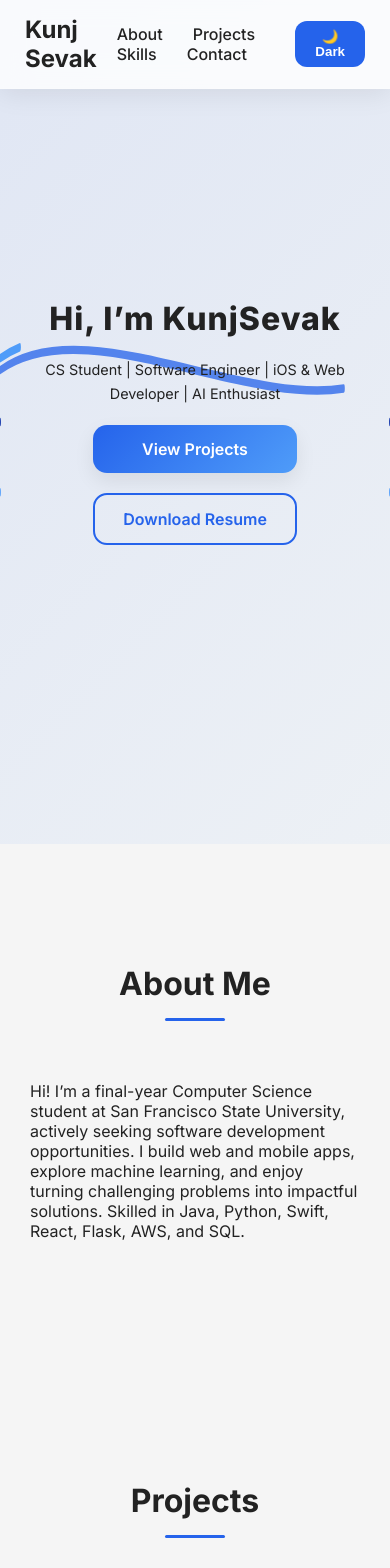
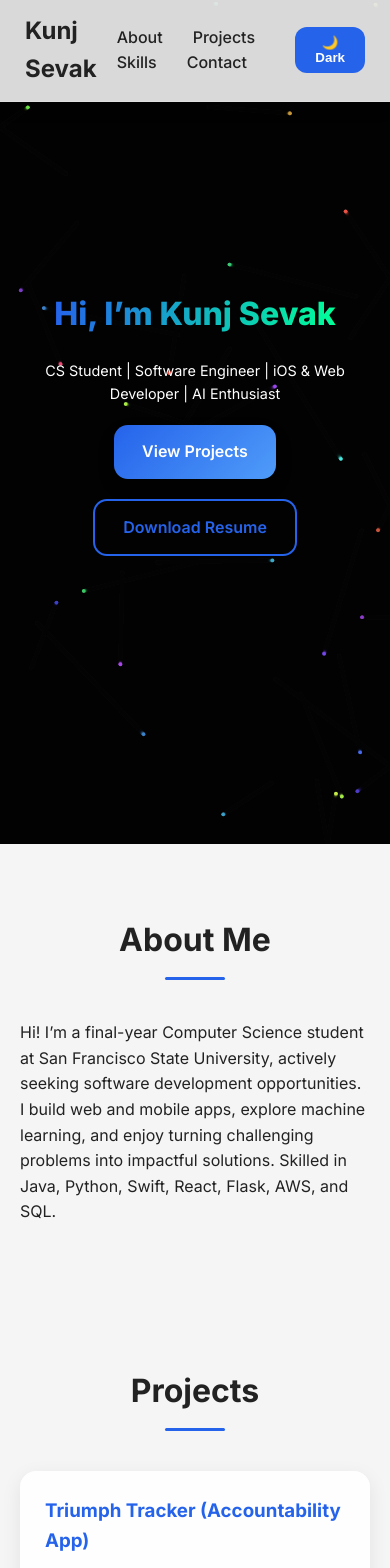
Before and after one commit to KunjSevak1919/Portfolio-Website, a React (Vite) app: page / in a window 390 px wide. Shown: the top 1568 px of the page. Built offline with nearby package versions, Linux system fonts and the light colour scheme.

Commit message:
Improved Version

```diff
--- a/package.json
+++ b/package.json
@@ -10,9 +10,11 @@
     "preview": "vite preview"
   },
   "dependencies": {
+    "emailjs-com": "^3.2.0",
     "framer-motion": "^12.23.12",
     "react": "^19.1.1",
-    "react-dom": "^19.1.1"
+    "react-dom": "^19.1.1",
+    "react-icons": "^5.5.0"
   },
   "devDependencies": {
     "@eslint/js": "^9.33.0",
--- a/src/AnimatedBackground.jsx
+++ /dev/null
@@ -1,52 +0,0 @@
-import { motion } from "framer-motion";
-
-const snakes = [
-  { stroke: "#2563eb", duration: 10, delay: 0, offset: 100 },
-  { stroke: "#4f9cf9", duration: 15, delay: 5, offset: 50 },
-  { stroke: "#1e40af", duration: 20, delay: 10, offset: 100 },
-  { stroke: "#60a5fa", duration: 25, delay: 15, offset: 150 },
-];
-
-export default function AnimatedBackground() {
-  return (
-    <svg
-      style={{
-        position: "absolute",
-        top: 0,
-        left: 0,
-        width: "100%",
-        height: "100%",
-        zIndex: 0,
-        overflow: "visible",
-      }}
-      viewBox="0 0 1200 600"
-      preserveAspectRatio="none"
-    >
-      {snakes.map((snake, i) => (
-        <motion.path
-          key={i}
-          d={`M0 ${200 + snake.offset}
-             C 300 ${150 + snake.offset} 900 ${250 + snake.offset} 1200 ${200 + snake.offset}`}
-          fill="transparent"
-          stroke={snake.stroke}
-          strokeWidth={6}
-          strokeLinecap="round"
-          strokeLinejoin="round"
-          initial={{ pathLength: 0, opacity: 0.6 }}
-          animate={{
-            pathLength: [0, 1, 0],
-            y: [0, 40, -40, 0],
-            opacity: [1.4, 0.8, 0.4],
-          }}
-          transition={{
-            duration: snake.duration,
-            delay: snake.delay,
-            repeat: Infinity,
-            repeatType: "loop",
-            ease: "easeInOut",
-          }}
-        />
-      ))}
-    </svg>
-  );
-}
--- a/src/App.css
+++ b/src/App.css
@@ -1,8 +1,8 @@
 /* Reset & Basics */
 * {
   margin: 0;
-  padding: 0%;
-
+  padding: 0;
+  box-sizing: border-box;
 }
 
 html {
@@ -15,12 +15,13 @@ body {
   color: var(--text);
   transition: all 0.5s ease;
   overflow-x: hidden;
+  line-height: 1.6;
 }
 
 :root {
   --bg: #f5f5f5;
   --text: #222;
-  --card: rgba(255, 255, 255, 0.8);
+  --card: rgba(255, 255, 255, 0.85);
   --accent: #2563eb;
   --shadow: rgba(0, 0, 0, 0.08);
   --glass: rgba(255, 255, 255, 0.15);
@@ -46,11 +47,10 @@ body.dark {
   justify-content: space-between;
   align-items: center;
   background: var(--card);
-  backdrop-filter: blur(15px);
+  backdrop-filter: blur(12px);
   border-bottom: 1px solid var(--glass);
-  box-shadow: 0 5px 25px var(--shadow);
+  box-shadow: 0 4px 20px var(--shadow);
   z-index: 100;
-  transition: all 0.4s ease;
 }
 
 .navbar div:first-child {
@@ -98,11 +98,11 @@ body.dark {
   box-shadow: 0 8px 20px var(--shadow);
 }
 
-/* Hero */
+/* Hero Section */
 .hero {
   position: relative;
-  overflow: hidden;
   min-height: 100vh;
+  width: 100%;
   display: flex;
   flex-direction: column;
   align-items: center;
@@ -110,29 +110,37 @@ body.dark {
   text-align: center;
   padding: 0 30px;
   gap: 20px;
-  background: linear-gradient(135deg, rgba(37, 99, 235, 0.1), rgba(79, 156, 249, 0.05));
+  background: linear-gradient(
+    135deg,
+    rgba(37, 99, 235, 0.12),
+    rgba(79, 156, 249, 0.06)
+  );
+  z-index: 2;
 }
 
 .hero h1 {
   font-size: clamp(2.5rem, 6vw, 4rem);
   font-weight: 800;
-  letter-spacing: 1px;
+  background: linear-gradient(90deg, var(--accent), #00ff99);
+  -webkit-background-clip: text;
+  -webkit-text-fill-color: transparent;
 }
 
 .hero p {
   font-size: clamp(1rem, 2vw, 1.3rem);
   max-width: 650px;
-  line-height: 1.6;
-  color: var(--text);
+  margin: 0 auto;
+  color: white;
 }
 
+/* Buttons */
 .buttons {
   display: flex;
   gap: 20px;
   flex-wrap: wrap;
+  justify-content: center;
 }
 
-/* Buttons */
 .btn {
   padding: 14px 28px;
   border-radius: 14px;
@@ -167,14 +175,21 @@ body.dark {
 
 /* Sections */
 section {
-  padding: 120px 30px;
-  max-width: 1100px;
-  margin: auto;
+  width: 100%;
+  padding: 100px 30px;
+  background: var(--bg);
 }
 
+.container {
+  max-width: 1100px;
+  margin: 0 auto;
+  width: 100%;
+}
+
+/* Section Headings */
 h2 {
-  font-size: clamp(2rem, 4vw, 2.8rem);
-  margin-bottom: 60px;
+  font-size: clamp(2rem, 4vw, 2.6rem);
+  margin-bottom: 40px;
   text-align: center;
   position: relative;
 }
@@ -185,65 +200,65 @@ h2::after {
   width: 60px;
   height: 3px;
   background: var(--accent);
-  margin: 15px auto 0;
+  margin: 12px auto 0;
   border-radius: 2px;
 }
 
-/* Projects Grid */
+/* Projects */
 .projects-grid {
   display: grid;
   grid-template-columns: repeat(auto-fit, minmax(300px, 1fr));
-  gap: 35px;
+  gap: 30px;
 }
 
 .project-card {
   background: var(--card);
-  padding: 30px;
-  border-radius: 18px;
-  backdrop-filter: blur(15px);
-  box-shadow: 0 10px 25px var(--shadow);
-  transition: transform 0.4s ease, box-shadow 0.4s ease;
+  padding: 25px;
+  border-radius: 16px;
+  backdrop-filter: blur(12px);
+  box-shadow: 0 6px 20px var(--shadow);
+  transition: transform 0.3s ease, box-shadow 0.3s ease;
 }
 
 .project-card:hover {
-  transform: translateY(-10px);
-  box-shadow: 0 20px 40px var(--shadow);
+  transform: translateY(-8px);
+  box-shadow: 0 15px 30px var(--shadow);
 }
 
 .project-card h3 {
-  margin-bottom: 12px;
+  margin-bottom: 10px;
   color: var(--accent);
 }
 
 .project-card p {
-  margin-bottom: 10px;
   line-height: 1.5;
+  font-size: 0.95rem;
 }
 
-/* Skills Grid */
+/* Skills */
 .skills-grid {
   display: grid;
-  grid-template-columns: repeat(auto-fit, minmax(250px, 1fr));
-  gap: 30px;
+  grid-template-columns: repeat(auto-fit, minmax(220px, 1fr));
+  gap: 25px;
 }
 
 .skill-box {
   background: var(--card);
-  padding: 30px;
-  border-radius: 16px;
+  padding: 25px;
+  border-radius: 14px;
   text-align: center;
-  backdrop-filter: blur(15px);
-  box-shadow: 0 8px 25px var(--shadow);
+  backdrop-filter: blur(12px);
+  box-shadow: 0 6px 20px var(--shadow);
   transition: transform 0.3s ease, box-shadow 0.3s ease;
 }
 
 .skill-box:hover {
   transform: translateY(-6px);
-  box-shadow: 0 18px 35px var(--shadow);
+  box-shadow: 0 12px 25px var(--shadow);
 }
 
 .skill-box h3 {
-  margin-bottom: 12px;
+  margin-bottom: 8px;
   color: var(--accent);
 }
 
@@ -251,25 +266,58 @@ h2::after {
 .contact-icons {
   display: flex;
   justify-content: center;
-  gap: 35px;
-  margin-top: 40px;
+  gap: 30px;
+  margin-top: 30px;
 }
 
 .contact-icons a {
-  font-size: 1.7rem;
+  font-size: 1.6rem;
   color: var(--accent);
   transition: transform 0.3s ease, color 0.3s ease;
 }
 
 .contact-icons a:hover {
-  transform: scale(1.3) translateY(-3px);
+  transform: scale(1.2) translateY(-2px);
   color: #ff7a59;
+}
+
+/* Avatar */
+.avatar-container {
+  position: absolute;
+  top: 90px;
+  left: 30px;
+  z-index: 3;
+}
+
+.avatar {
+  width: 90px;
+  height: 90px;
+  border-radius: 50%;
+  border: 3px solid var(--accent);
+  background: var(--card);
+  padding: 5px;
+  transition: transform 0.3s ease;
+}
+
+.avatar:hover {
+  transform: scale(1.1) rotate(6deg);
+}
+
+/* Snake Background */
+.snake-canvas {
+  position: absolute;
+  top: 0;
+  left: 0;
+  width: 100%;
+  height: 100%;
+  pointer-events: none;
+  z-index: 1;
 }
 
 /* Media Queries */
 @media (max-width: 768px) {
   .navbar {
-    padding: 15px 25px;
+    padding: 12px 25px;
   }
 
   .hero h1 {
@@ -282,10 +330,15 @@ h2::after {
 
   .buttons {
     flex-direction: column;
+    align-items: center;
   }
 
-  .projects-grid,
-  .skills-grid {
-    gap: 25px;
+  section {
+    padding: 70px 20px;
+  }
+
+  .avatar {
+    width: 70px;
+    height: 70px;
   }
 }
--- a/src/App.jsx
+++ b/src/App.jsx
@@ -1,8 +1,7 @@
 import { useState, useEffect } from "react";
 import { motion } from "framer-motion";
 import "./App.css";
-import AnimatedBackground from "./AnimatedBackground";
-
+import SnakeBackground from "./SnakeBackground"; // animated snake bg
 
 function App() {
   const [darkMode, setDarkMode] = useState(false);
@@ -57,20 +56,22 @@ function App() {
 
       {/* Hero */}
       <section className="hero">
-        <AnimatedBackground />
+        <SnakeBackground /> {/* animated snake bg */}
+
+
         <motion.h1
           initial={{ opacity: 0, y: -40 }}
           animate={{ opacity: 1, y: 0 }}
           transition={{ duration: 0.8 }}
-          style={{ position: "relative", zIndex: 1 }}
+          style={{ position: "relative", zIndex: 2 }}
         >
-          Hi, I’m KunjSevak
+          Hi, I’m Kunj Sevak
         </motion.h1>
         <motion.p
           initial={{ opacity: 0 }}
           animate={{ opacity: 1 }}
           transition={{ delay: 0.4, duration: 0.7 }}
-          style={{ position: "relative", zIndex: 1 }}
+          style={{ position: "relative", zIndex: 2 }}
         >
           CS Student | Software Engineer | iOS & Web Developer | AI Enthusiast
         </motion.p>
@@ -79,7 +80,7 @@ function App() {
           initial="hidden"
           animate="visible"
           variants={{ visible: { transition: { staggerChildren: 0.2 } } }}
-          style={{ position: "relative", zIndex: 1 }}
+          style={{ position: "relative", zIndex: 2 }}
         >
           <motion.a
             href="#projects"
@@ -89,7 +90,7 @@ function App() {
             View Projects
           </motion.a>
           <motion.a
-            href="/Users/kunj/Desktop/Kunj Portfolio/portfolio-website/public/Kunj_CV.pdf"
+            href="/Kunj_CV.pdf"
             className="btn btn-outline"
             whileHover={{ scale: 1.05, y: -2 }}
           >
@@ -108,7 +109,11 @@ function App() {
       >
         <h2>About Me</h2>
         <motion.p custom={1} variants={sectionVariant}>
-        Hi! I’m a final-year Computer Science student at San Francisco State University, actively seeking software development opportunities. I build web and mobile apps, explore machine learning, and enjoy turning challenging problems into impactful solutions. Skilled in Java, Python, Swift, React, Flask, AWS, and SQL.
+          Hi! I’m a final-year Computer Science student at San Francisco State
+          University, actively seeking software development opportunities. I
+          build web and mobile apps, explore machine learning, and enjoy turning
+          challenging problems into impactful solutions. Skilled in Java,
+          Python, Swift, React, Flask, AWS, and SQL.
         </motion.p>
       </motion.section>
 
@@ -126,18 +131,18 @@ function App() {
             {
               title: "Triumph Tracker (Accountability App)",
               desc: "Full-stack accountability app with AI-driven features, React Native UI, Flask backend on AWS, and SQL database.",
-              tech: "AWS, Flask, React Native, Python, SQL"
+              tech: "AWS, Flask, React Native, Python, SQL",
             },
             {
-              title: "SKVA iOS Weather App",
+              title: "Skyva iOS Weather App",
               desc: "Real-time weather updates and trip summaries with SpeechKit, Apple Maps, and calendar-based scheduling.",
-              tech: "Swift, OpenWeather API, Apple Maps, SpeechKit"
+              tech: "Swift, OpenWeather API, Apple Maps, SpeechKit",
             },
             {
               title: "Heart Disease Prediction (ML)",
               desc: "ML pipeline using UCI dataset with KNN preprocessing, feature scaling, and SVM (90% accuracy).",
-              tech: "Python, Scikit-learn, Pandas, NumPy"
-            }
+              tech: "Python, Scikit-learn, Pandas, NumPy",
+            },
           ].map((proj, i) => (
             <motion.div
               key={i}
@@ -151,7 +156,9 @@ function App() {
             >
               <h3>{proj.title}</h3>
               <p>{proj.desc}</p>
-              <p><b>Tech:</b> {proj.tech}</p>
+              <p>
+                <b>Tech:</b> {proj.tech}
+              </p>
             </motion.div>
           ))}
         </div>
@@ -168,9 +175,19 @@ function App() {
         <h2>Skills</h2>
         <div className="skills-grid">
           {[
-            { title: "Languages", content: "Java, Python, Swift, C++, C, SQL, JavaScript, HTML/CSS" },
-            { title: "Frameworks & Tools", content: "React.js, React Native, Flask, AWS, Scikit-learn, Pandas, NumPy, Git" },
-            { title: "Databases & APIs", content: "MongoDB, MySQL, OpenWeather API, Apple Maps, iOS SDK" }
+            {
+              title: "Languages",
+              content: "Java, Python, Swift, C++, C, SQL, JavaScript, HTML/CSS",
+            },
+            {
+              title: "Frameworks & Tools",
+              content:
+                "React.js, React Native, Flask, AWS, Scikit-learn, Pandas, NumPy, Git",
+            },
+            {
+              title: "Databases & APIs",
+              content: "MongoDB, MySQL, OpenWeather API, Apple Maps, iOS SDK",
+            },
           ].map((skill, i) => (
             <motion.div
               key={i}
@@ -199,8 +216,7 @@ function App() {
       >
         <h2>Let’s Connect</h2>
         <motion.p custom={1} variants={sectionVariant}>
-
-              Feel free to reach out for opportunities, collaborations, or just to say hi!
+          Feel free to reach out for opportunities, collaborations, or just to say hi!
         </motion.p>
         <motion.div
           className="contact-icons"
@@ -211,7 +227,7 @@ function App() {
           {[
             { name: "GitHub", link: "https://github.com/KunjSevak1919" },
             { name: "LinkedIn", link: "https://linkedin.com/in/kunjsevak" },
-            { name: "Email", link: "mailto:jsevak11@gmail.com" }
+            { name: "Email", link: "mailto:jsevak11@gmail.com" },
           ].map((icon, i) => (
             <motion.a
               key={i}
--- /dev/null
+++ b/src/SnakeBackground.jsx
@@ -0,0 +1,69 @@
+import React, { useRef, useEffect } from "react";
+
+const SnakeBackground = () => {
+  const canvasRef = useRef(null);
+
+  useEffect(() => {
+    const canvas = canvasRef.current;
+    const ctx = canvas.getContext("2d");
+
+    let width = (canvas.width = window.innerWidth);
+    let height = (canvas.height = window.innerHeight);
+
+    // Fewer snakes (less busy)
+    const snakes = Array.from({ length: 15 }, () => ({
+      x: Math.random() * width,
+      y: Math.random() * height,
+      dx: (Math.random() - 0.5) * 0.8, // slower movement
+      dy: (Math.random() - 0.5) * 0.8,
+      color: `hsl(${Math.random() * 360}, 80%, 60%)`,
+    }));
+
+    function draw() {
+      ctx.fillStyle = "rgba(0, 0, 0, 0.15)"; // smoother fade effect
+      ctx.fillRect(0, 0, width, height);
+
+      snakes.forEach((snake) => {
+        ctx.beginPath();
+        ctx.arc(snake.x, snake.y, 1.8, 0, Math.PI * 2); // small glowing dots
+        ctx.fillStyle = snake.color;
+        ctx.fill();
+
+        snake.x += snake.dx;
+        snake.y += snake.dy;
+
+        // bounce off walls
+        if (snake.x < 0 || snake.x > width) snake.dx *= -1;
+        if (snake.y < 0 || snake.y > height) snake.dy *= -1;
+      });
+
+      requestAnimationFrame(draw);
+    }
+
+    draw();
+
+    const handleResize = () => {
+      width = canvas.width = window.innerWidth;
+      height = canvas.height = window.innerHeight;
+    };
+
+    window.addEventListener("resize", handleResize);
+    return () => window.removeEventListener("resize", handleResize);
+  }, []);
+
+  return (
+    <canvas
+      ref={canvasRef}
+      style={{
+        position: "absolute",
+        top: 0,
+        left: 0,
+        zIndex: -1,
+        width: "100%",
+        height: "100%",
+      }}
+    />
+  );
+};
+
+export default SnakeBackground;
```
Also changed, not shown: 1 other file (tests, documents, lock files or other folders).
